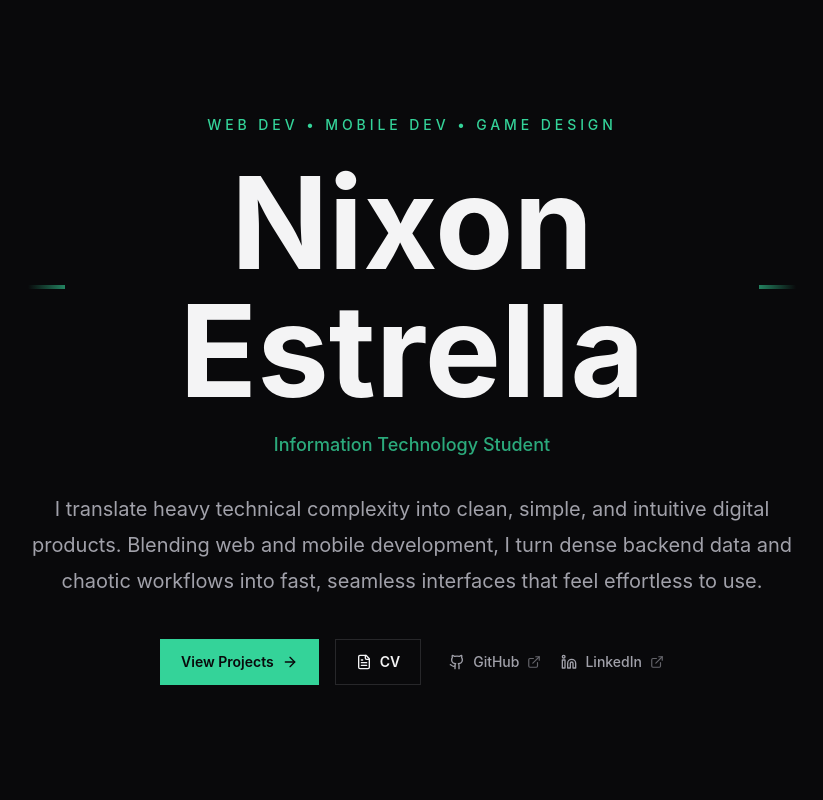
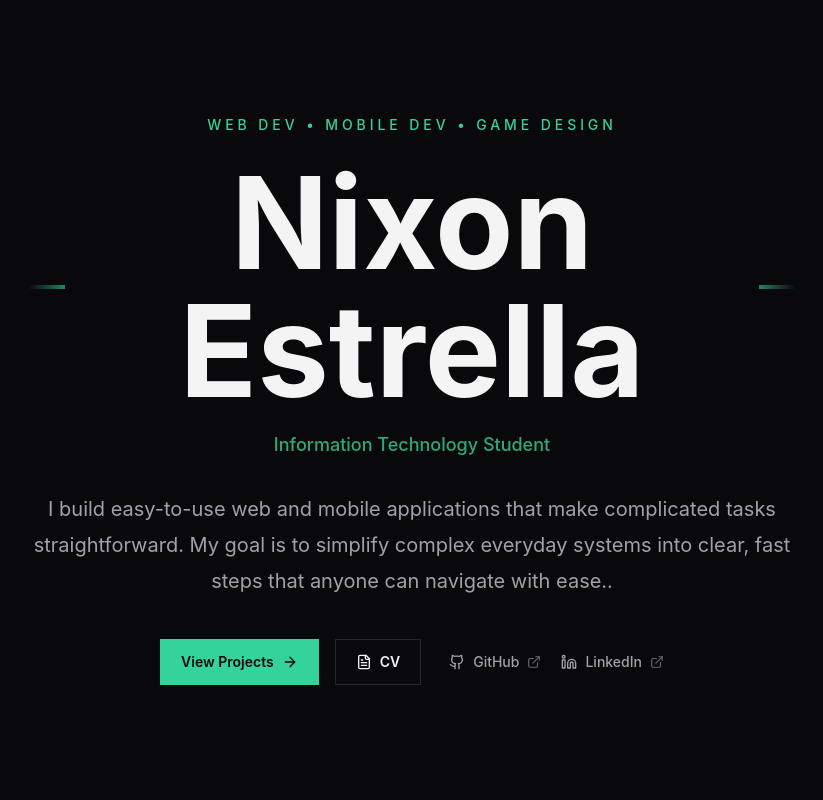
Before and after one commit to NixonEarl/PORTFOLIO_WEB, a React (Vite) app: page / in a window 1280 px wide. Shown: the top 800 px of the page, without its empty margins (228-1051 px from the left). Built offline with nearby package versions, Linux system fonts and the light colour scheme.

Commit message:
Revise Hero component description for clarity
revise

```diff
--- a/src/components/Hero.tsx
+++ b/src/components/Hero.tsx
@@ -82,7 +82,7 @@ export function Hero() {
             transition={{ duration: 0.7, delay: 0.3, ease: 'easeOut' }}
             className="mt-8 text-lg leading-8 text-zinc-400 sm:text-xl sm:leading-9"
           >
-            I translate heavy technical complexity into clean, simple, and intuitive digital products. Blending web and mobile development, I turn dense backend data and chaotic workflows into fast, seamless interfaces that feel effortless to use.
+          I build easy-to-use web and mobile applications that make complicated tasks straightforward. My goal is to simplify complex everyday systems into clear, fast steps that anyone can navigate with ease..
           </motion.p>
 
           <motion.div
```
